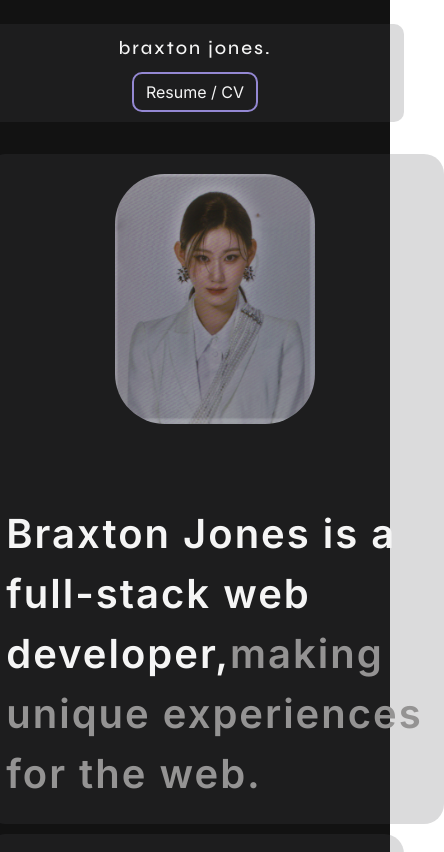
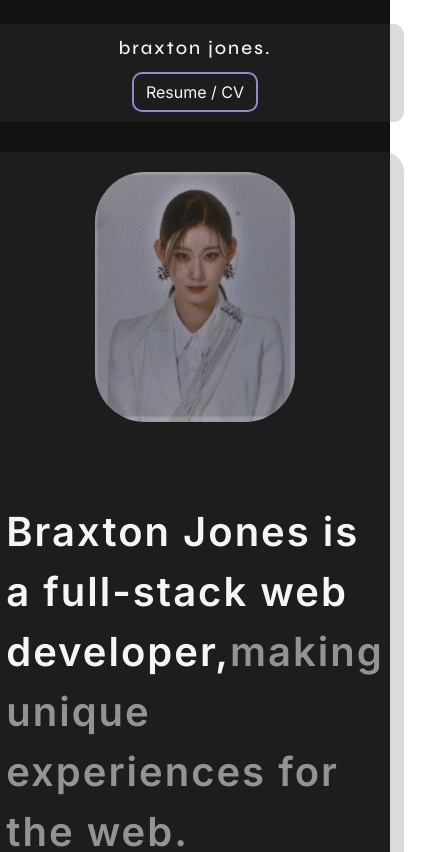
Before and after one commit to Braxton-Jones/portfolio-v2, a React (Vite) app: page / in a window 390 px wide. Shown: the top 852 px of the page, 444 px wide, since content can reach past the window. Built offline with nearby package versions, Linux system fonts and the light colour scheme.

Commit message:
ios fix?

```diff
--- a/src/styles/layout.module.scss
+++ b/src/styles/layout.module.scss
@@ -8,19 +8,21 @@
 main {
     background-color: $background;
     color: $text;
+    min-height: 100vh;
+    min-width: 100%;
     display: flex;
     align-items: center;
     justify-content: center;
-    padding: 1.5rem 0;
+    padding: 1.5rem;
 
     .appWrapper {
         display: flex;
         flex-direction: column;
         justify-content: center;
         align-items: center;
-        margin-inline: 2rem;
+        height: fit-content;
         max-width: 1200px;
-        gap: 2rem;
+        gap: 30px;
     }
 
     .navbar {
@@ -83,9 +85,9 @@ main {
 
     .section_one {
         display: flex;
-        height: auto;
         width: 100%;
         gap: 10px;
+        height: auto;
 
         &_wrapper {
             display: flex;
@@ -98,7 +100,6 @@ main {
             @media (max-width: 800px) {
                 display: grid;
                 grid-template-columns: 1fr;
-                grid-auto-rows: auto;
             }
         }
 
@@ -109,8 +110,9 @@ main {
     }
     .section_two {
         display: flex;
-        height: auto;
         flex-direction: row-reverse;
+
+        min-height: 100%;
         gap: 10px;
 
         &_wrapper {
@@ -126,7 +128,6 @@ main {
             @media (max-width: 800px) {
                 display: grid;
                 grid-template-columns: 1fr;
-                grid-auto-rows: auto;
             }
         }
         &_accent {
@@ -135,14 +136,13 @@ main {
 
         @media (max-width: 1110px) {
             flex-direction: column;
-
+            height: fit-content;
         }
     }
 
     .section_two_point_five {
         display: flex;
-        height: auto;
-
+        height: fit-content;
 
         &_wrapper {
             display: flex;
@@ -156,7 +156,6 @@ main {
     }
 
     .section_three {
-        height: auto;
         width: 100%;
         margin: 2rem 0;
         h2 {
@@ -183,7 +182,8 @@ main {
                 }
 
                 &_image {
-                    min-width: 450px;
+                    min-height: 100%;
+                    min-width: 500px;
                     border-radius: 20px 0px 0px 20px;
                     background-position: center;
                     background-size: cover;
--- a/src/styles/reset.scss
+++ b/src/styles/reset.scss
@@ -1,11 +1,11 @@
 /*
   1. Use a more-intuitive box-sizing model.
 */
-// *,
-// *::before,
-// *::after {
-//     box-sizing: border-box;
-// }
+*,
+*::before,
+*::after {
+    box-sizing: border-box;
+}
 /*
     2. Remove default margin
   */
@@ -20,6 +20,7 @@
 body {
     line-height: 1.5;
     -webkit-font-smoothing: antialiased;
+    height: fit-content;
 }
 /*
     5. Improve media defaults
@@ -56,10 +57,10 @@ h6 {
 /*
     8. Create a root stacking context
   */
-// #root,
-// #__next {
-//     isolation: isolate;
-// }
+#root,
+#__next {
+    isolation: isolate;
+}
 
 ol,
 ul {
--- a/src/styles/toolkit.module.scss
+++ b/src/styles/toolkit.module.scss
@@ -15,9 +15,16 @@
         padding: 10px;
         border-radius: 10px;
         display: grid;
+        height: 100%;
         grid-template-columns: repeat(5, 1fr);
         justify-content: center;
-        gap: 10px 20px;
+        gap: 1rem .8rem;
         position: relative;
+
+        p{
+            img{
+                width: 100%;
+            }
+        }
     }
 }
```
